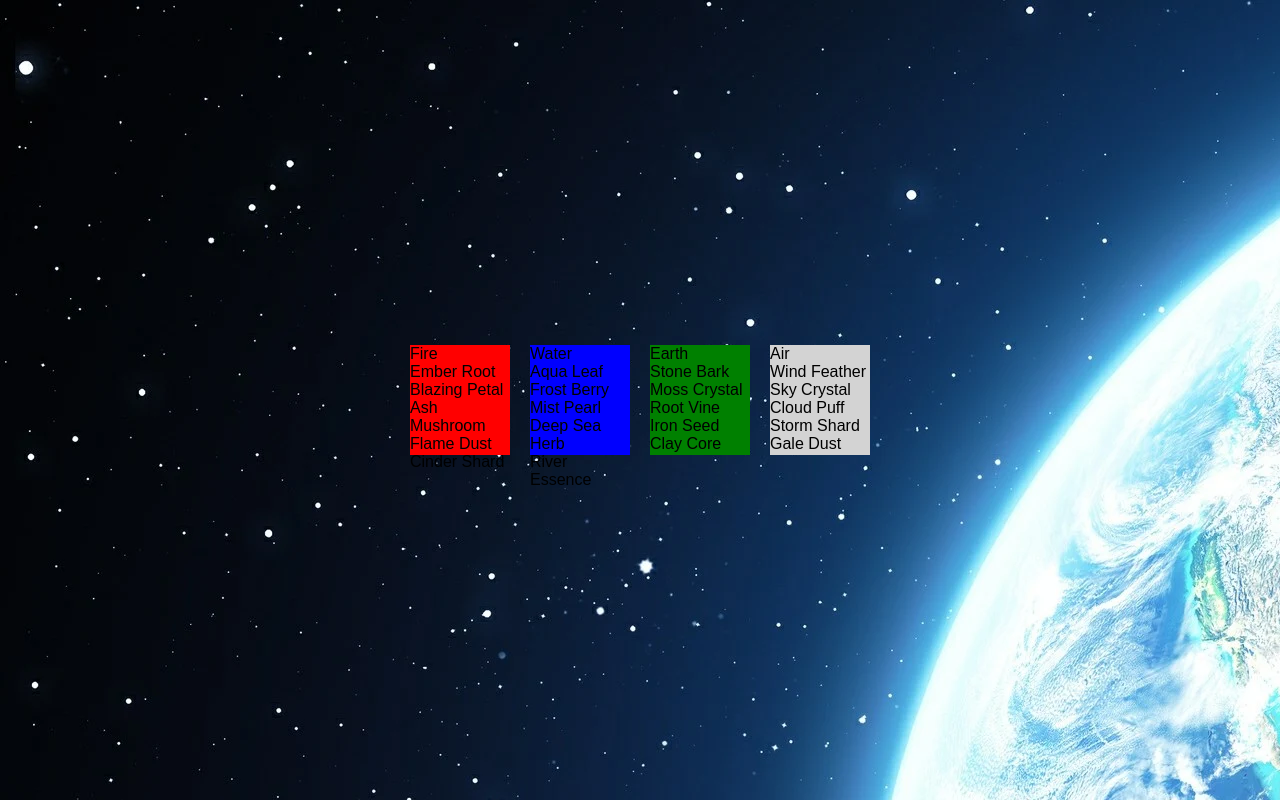
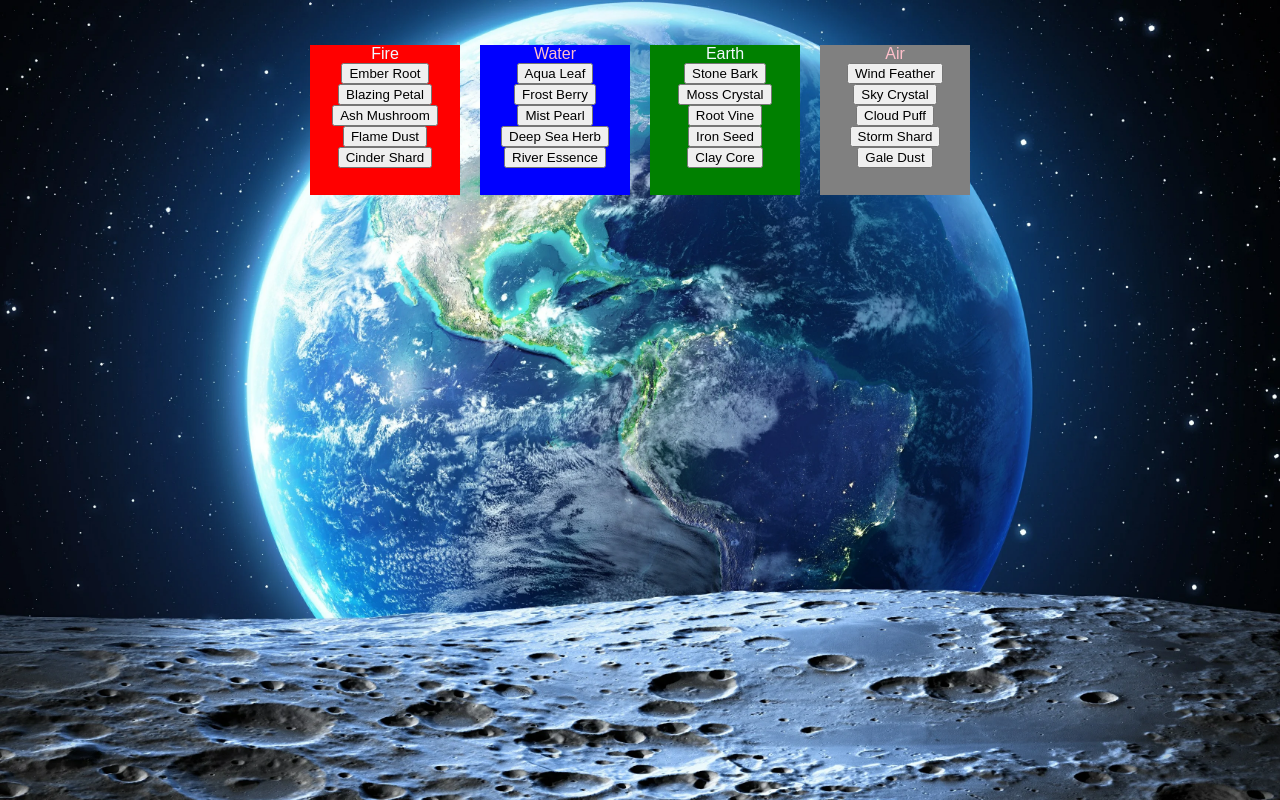
Before and after one commit to Elvkikk/ts-workshop, a website with bundled scripts: page index.html in a window 1280 px wide. Built offline with nearby package versions, Linux system fonts and the light colour scheme.

Commit message:
added button

```diff
--- a/src/app.ts
+++ b/src/app.ts
@@ -23,7 +23,7 @@ function changeBackground(): void {
   // Apply the new image
   bgElement.style.backgroundImage = `url('${images[currentIndex]}')`;
 
-  // Move to the next index (image), or back to 0 (first image) if at the end
+  // Move to the next index (image), and back to 0 (first image) when the end is reached in the array of images
   currentIndex = (currentIndex + 1) % images.length;
 }
 
@@ -50,36 +50,66 @@ divcontainer.appendChild(fireElement);
 // Ember Root div inside Fire div with the same id as in the data.ts file
 const emberRoot = document.createElement("div");
 emberRoot.className = "element-ember";
-emberRoot.id = "ing_1";
-emberRoot.textContent = "Ember Root";
+
+// Ember Root button inside Ember Root div
+const emberBtn = document.createElement("button");
+emberBtn.textContent = "Ember Root";
+emberBtn.className = "ember-button";
+emberBtn.id = "ing_1";
+
+emberRoot.appendChild(emberBtn);
 fireElement.appendChild(emberRoot);
 
 // Blazing Petal div inside Fire div with the same id as in the data.ts file
 const blazingPetal = document.createElement("div");
 blazingPetal.className = "element-blazing";
-blazingPetal.id = "ing_2";
-blazingPetal.textContent = "Blazing Petal";
+
+// Blazing Petal button inside Blazing Petal div
+const blazingPetalBtn = document.createElement("button");
+blazingPetalBtn.textContent = "Blazing Petal";
+blazingPetalBtn.className = "blazing-button";
+blazingPetalBtn.id = "ing_2";
+
+blazingPetal.appendChild(blazingPetalBtn);
 fireElement.appendChild(blazingPetal);
 
 // Ash Mushroom div inside Fire div with the same id as in the data.ts file
 const ashMushroom = document.createElement("div");
 ashMushroom.className = "element-ash";
-ashMushroom.id = "ing_3";
-ashMushroom.textContent = "Ash Mushroom";
+
+// Ash Mushroom button inside Ash Mushroom div
+const ashMushroomBtn = document.createElement("button");
+ashMushroomBtn.textContent = "Ash Mushroom";
+ashMushroomBtn.className = "ash-button";
+ashMushroomBtn.id = "ing_3";
+
+ashMushroom.appendChild(ashMushroomBtn);
 fireElement.appendChild(ashMushroom);
 
 // Flame Dust div inside Fire div with the same id as in the data.ts file
 const flameDust = document.createElement("div");
 flameDust.className = "element-flame";
-flameDust.id = "ing_4";
-flameDust.textContent = "Flame Dust";
+
+// Flame Dust button inside Flame Dust div
+const flameDustBtn = document.createElement("button");
+flameDustBtn.textContent = "Flame Dust";
+flameDustBtn.className = "flame-button";
+flameDustBtn.id = "ing_4";
+
+flameDust.appendChild(flameDustBtn);
 fireElement.appendChild(flameDust);
 
 // Cinder Shard div inside Fire div with the same id as in the data.ts file
 const cinderShard = document.createElement("div");
 cinderShard.className = "element-cinder";
-cinderShard.id = "ing_5";
-cinderShard.textContent = "Cinder Shard";
+
+// Cinder Shard button inside Cinder Shard div
+const cinderShardBtn = document.createElement("button");
+cinderShardBtn.textContent = "Cinder Shard";
+cinderShardBtn.className = "cinder-button";
+cinderShardBtn.id = "ing_5";
+
+cinderShard.appendChild(cinderShardBtn);
 fireElement.appendChild(cinderShard);
 
 // Water Element div
@@ -91,36 +121,66 @@ divcontainer.appendChild(waterElement);
 // Aqua Leaf div inside Water div with the same id as in the data.ts file
 const aquaLeaf = document.createElement("div");
 aquaLeaf.className = "element-aqua";
-aquaLeaf.id = "ing_6";
-aquaLeaf.textContent = "Aqua Leaf";
+
+// Aqua Leaf button inside Aqua Leaf div
+const aquaLeafBtn = document.createElement("button");
+aquaLeafBtn.textContent = "Aqua Leaf";
+aquaLeafBtn.className = "aqua-button";
+aquaLeafBtn.id = "ing_6";
+
+aquaLeaf.appendChild(aquaLeafBtn);
 waterElement.appendChild(aquaLeaf);
 
 // Frost Berry div inside Water div with the same id as in the data.ts file
 const frostBerry = document.createElement("div");
 frostBerry.className = "element-frost";
-frostBerry.id = "ing_7";
-frostBerry.textContent = "Frost Berry";
+
+// Frost Berry button inside Frost Berry div
+const frostBerryBtn = document.createElement("button");
+frostBerryBtn.textContent = "Frost Berry";
+frostBerryBtn.className = "frost-button";
+frostBerryBtn.id = "ing_7";
+
+frostBerry.appendChild(frostBerryBtn);
 waterElement.appendChild(frostBerry);
 
 // Mist Pearl div inside Water div with the same id as in the data.ts file
 const mistPearl = document.createElement("div");
 mistPearl.className = "element-mist";
-mistPearl.id = "ing_8";
-mistPearl.textContent = "Mist Pearl";
+
+// Mist Pearl button inside Mist Pearl div
+const mistPearlBtn = document.createElement("button");
+mistPearlBtn.textContent = "Mist Pearl";
+mistPearlBtn.className = "mist-button";
+mistPearlBtn.id = "ing_8";
+
+mistPearl.appendChild(mistPearlBtn);
 waterElement.appendChild(mistPearl);
 
 // Deep Sea Herb div inside Water div with the same id as in the data.ts file
 const deepSeaHerb = document.createElement("div");
 deepSeaHerb.className = "element-deepsea";
-deepSeaHerb.id = "ing_9";
-deepSeaHerb.textContent = "Deep Sea Herb";
+
+// Deep Sea Herb button inside Deep Sea Herb div
+const deepSeaHerbBtn = document.createElement("button");
+deepSeaHerbBtn.textContent = "Deep Sea Herb";
+deepSeaHerbBtn.className = "deepsea-button";
+deepSeaHerbBtn.id = "ing_9";
+
+deepSeaHerb.appendChild(deepSeaHerbBtn);
 waterElement.appendChild(deepSeaHerb);
 
 // River Essence div inside Water div with the same id as in the data.ts file
 const riverEssence = document.createElement("div");
 riverEssence.className = "element-river";
-riverEssence.id = "ing_10";
-riverEssence.textContent = "River Essence";
+
+// River Essence button inside River Essence div
+const riverEssenceBtn = document.createElement("button");
+riverEssenceBtn.textContent = "River Essence";
+riverEssenceBtn.className = "river-button";
+riverEssenceBtn.id = "ing_10";
+
+riverEssence.appendChild(riverEssenceBtn);
 waterElement.appendChild(riverEssence);
 
 // Earth Element div
@@ -132,36 +192,66 @@ divcontainer.appendChild(earthElement);
 // Stone Bark div inside Earth div with the same id as in the data.ts file
 const stoneBark = document.createElement("div");
 stoneBark.className = "element-stone";
-stoneBark.id = "ing_11";
-stoneBark.textContent = "Stone Bark";
+
+// Stone Bark button inside Stone Bark div
+const stoneBarkBtn = document.createElement("button");
+stoneBarkBtn.textContent = "Stone Bark";
+stoneBarkBtn.className = "stone-button";
+stoneBarkBtn.id = "ing_11";
+
+stoneBark.appendChild(stoneBarkBtn);
 earthElement.appendChild(stoneBark);
 
 // Moss Crystal div inside Earth div with the same id as in the data.ts file
 const mossCrystal = document.createElement("div");
 mossCrystal.className = "element-moss";
-mossCrystal.id = "ing_12";
-mossCrystal.textContent = "Moss Crystal";
+
+// Moss Crystal button inside Moss Crystal div
+const mossCrystalBtn = document.createElement("button");
+mossCrystalBtn.textContent = "Moss Crystal";
+mossCrystalBtn.className = "moss-button";
+mossCrystalBtn.id = "ing_12";
+
+mossCrystal.appendChild(mossCrystalBtn);
 earthElement.appendChild(mossCrystal);
 
 // Root Vine div inside Earth div with the same id as in the data.ts file
 const rootVine = document.createElement("div");
 rootVine.className = "element-root";
-rootVine.id = "ing_13";
-rootVine.textContent = "Root Vine";
+
+// Root Vine button inside Root Vine div
+const rootVineBtn = document.createElement("button");
+rootVineBtn.textContent = "Root Vine";
+rootVineBtn.className = "root-button";
+rootVineBtn.id = "ing_13";
+
+rootVine.appendChild(rootVineBtn);
 earthElement.appendChild(rootVine);
 
 // Iron Seed div inside Earth div with the same id as in the data.ts file
 const ironSeed = document.createElement("div");
 ironSeed.className = "element-iron";
-ironSeed.id = "ing_14";
-ironSeed.textContent = "Iron Seed";
+
+// Iron Seed button inside Iron Seed div
+const ironSeedBtn = document.createElement("button");
+ironSeedBtn.textContent = "Iron Seed";
+ironSeedBtn.className = "iron-button";
+ironSeedBtn.id = "ing_14";
+
+ironSeed.appendChild(ironSeedBtn);
 earthElement.appendChild(ironSeed);
 
 // Clay Core div inside Earth div with the same id as in the data.ts file
 const clayCore = document.createElement("div");
 clayCore.className = "element-clay";
-clayCore.id = "ing_15";
-clayCore.textContent = "Clay Core";
+
+// Clay Core button inside Clay Core div
+const clayCoreBtn = document.createElement("button");
+clayCoreBtn.textContent = "Clay Core";
+clayCoreBtn.className = "clay-button";
+clayCoreBtn.id = "ing_15";
+
+clayCore.appendChild(clayCoreBtn);
 earthElement.appendChild(clayCore);
 
 // Air Element div
@@ -173,34 +263,64 @@ divcontainer.appendChild(airElement);
 // Wind Feather div inside Air div with the same id as in the data.ts file
 const windFeather = document.createElement("div");
 windFeather.className = "element-wind";
-windFeather.id = "ing_16";
-windFeather.textContent = "Wind Feather";
+
+// Wind Feather button inside Wind Feather div
+const windBtn = document.createElement("button");
+windBtn.textContent = "Wind Feather";
+windBtn.className = "wind-button";
+windBtn.id = "ing_16";
+
+windFeather.appendChild(windBtn);
 airElement.appendChild(windFeather);
 
 // Sky Crystal div inside Air div with the same id as in the data.ts file
 const skyCrystal = document.createElement("div");
 skyCrystal.className = "element-sky";
-skyCrystal.id = "ing_17";
-skyCrystal.textContent = "Sky Crystal";
+
+// Sky Crystal button inside Sky Crystal div
+const skyBtn = document.createElement("button");
+skyBtn.textContent = "Sky Crystal";
+skyBtn.className = "sky-button";
+skyBtn.id = "ing_17";
+
+skyCrystal.appendChild(skyBtn);
 airElement.appendChild(skyCrystal);
 
 // Cloud Puff div inside Air div with the same id as in the data.ts file
 const cloudPuff = document.createElement("div");
 cloudPuff.className = "element-cloud";
-cloudPuff.id = "ing_18";
-cloudPuff.textContent = "Cloud Puff";
+
+// Cloud Puff button inside Cloud Puff div
+const cloudBtn = document.createElement("button");
+cloudBtn.textContent = "Cloud Puff";
+cloudBtn.className = "cloud-button";
+cloudBtn.id = "ing_18";
+
+cloudPuff.appendChild(cloudBtn);
 airElement.appendChild(cloudPuff);
 
 // Storm Shard div inside Air div with the same id as in the data.ts file
 const stormShard = document.createElement("div");
 stormShard.className = "element-storm";
-stormShard.id = "ing_19";
-stormShard.textContent = "Storm Shard";
+
+// Storm Shard button inside Storm Shard div
+const stormBtn = document.createElement("button");
+stormBtn.textContent = "Storm Shard";
+stormBtn.className = "storm-button";
+stormBtn.id = "ing_19";
+
+stormShard.appendChild(stormBtn);
 airElement.appendChild(stormShard);
 
 // Gale Dust div inside Air div with the same id as in the data.ts file
 const galeDust = document.createElement("div");
 galeDust.className = "element-gale";
-galeDust.id = "ing_20";
-galeDust.textContent = "Gale Dust";
+
+// Gale Dust button inside Gale Dust div
+const galeBtn = document.createElement("button");
+galeBtn.textContent = "Gale Dust";
+galeBtn.className = "gale-button";
+galeBtn.id = "ing_20";
+
+galeDust.appendChild(galeBtn);
 airElement.appendChild(galeDust);
--- a/src/style.css
+++ b/src/style.css
@@ -1,10 +1,11 @@
+
 body {
   margin: 0;
   padding: 0;
   font-family: Arial, sans-serif;
 }
 
-.bgElement {
+.background {
   position: fixed;
   top: 0;
   left: 0;
@@ -15,6 +16,7 @@ body {
   transition: background-image 3s ease-in-out;
   background-repeat: no-repeat;
   background-attachment: fixed;
+  box-sizing: border-box;
 }
 
 .container {
@@ -22,31 +24,40 @@ body {
   flex-direction: row;
   align-items: center;
   justify-content: center;
-  height: 100vh;
+  height: 30%;
+  width: 100%;
   gap: 20px;
 }
 
 .element-fire {
-  width: 100px;
-  height: 110px;
+  width: 150px;
+  height: 150px;
+  color:aliceblue;
+  text-align: center;
   background-color: red;
 }
 
 .element-water {
-  width: 100px;
-  height: 110px;
+  width: 150px;
+  height: 150px;
+  color: pink;
+  text-align: center;
   background-color: blue;
 }
 
 
 .element-earth {
-  width: 100px;
-  height: 110px;
+  width: 150px;
+  height: 150px;
+  color: aliceblue;
+  text-align: center;
   background-color: green;
 }
 
 .element-air {
-  width: 100px;
-  height: 110px;
-  background-color: lightgray;
+  width: 150px;
+  height: 150px;
+  color: pink;
+  text-align: center;
+  background-color: gray;
 }
```
Also changed, not shown: dist/app.js.
